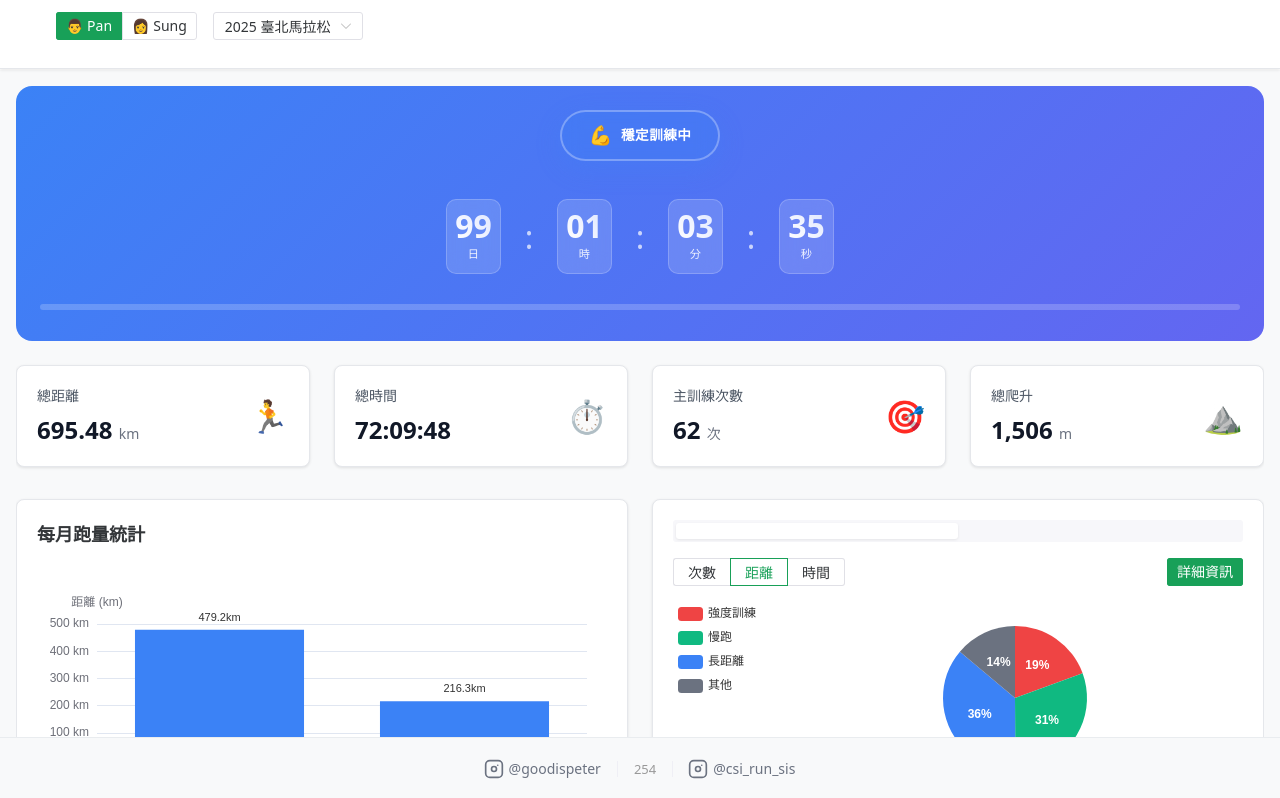
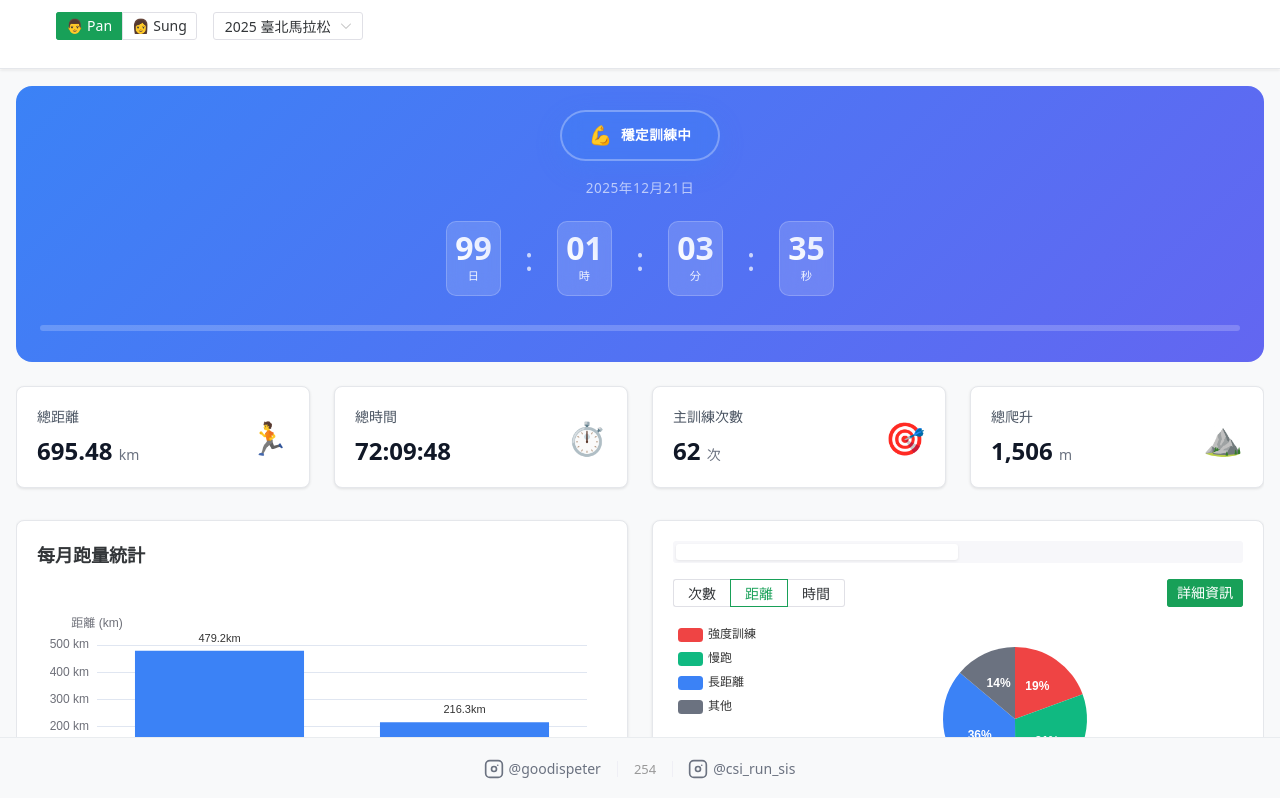
Before and after one commit to goodispeter/training-record, a Vue app: page /pan/2025taipei in a window 1280 px wide. Shown: the top 798 px of the page. Built offline with nearby package versions, Linux system fonts and the light colour scheme.

Commit message:
add time

```diff
--- a/src/components/RaceCountdown.vue
+++ b/src/components/RaceCountdown.vue
@@ -9,6 +9,11 @@
             <span class="status-icon" v-html="statusStyle.icon"></span>
             <span class="status-text">{{ statusStyle.text }}</span>
           </div>
+        </div>
+
+        <!-- 比賽日期顯示 -->
+        <div class="race-date-container">
+          <div class="race-date-text">{{ formattedRaceDate }}</div>
         </div>
 
         <!-- 統一固定高度的顯示區域 -->
@@ -169,8 +174,16 @@ const trainingPhase = computed(() => {
   // 再檢查是否是比賽日當天
   if (isRaceDay.value) return 'raceday'
 
+  const now = currentTime.value
+  const race = new Date(props.raceDate)
+  const diff = race.getTime() - now.getTime()
+  const hoursLeft = diff / (1000 * 60 * 60)
+
+  // 如果剩餘時間小於24小時且不是比賽日當天，就是賽前一日
+  if (hoursLeft > 0 && hoursLeft <= 24 && !isRaceDay.value) return 'prerace'
+
   const days = timeLeft.value.days
-  if (days === 1) return 'prerace' // 賽前一日
+  if (days === 1) return 'prerace' // 賽前一日 (備用邏輯)
   if (days <= 14) return 'taper'
   if (days <= 21) return 'final'
   return 'training'
@@ -190,6 +203,15 @@ const raceLink = computed(() => {
 const raceTime = computed(() => {
   if (!isRaceFinished.value) return null
   return getPersonRaceTime(currentPerson.value, currentTarget.value)
+})
+
+// 格式化比賽日期
+const formattedRaceDate = computed(() => {
+  const raceDate = new Date(props.raceDate)
+  const year = raceDate.getFullYear()
+  const month = raceDate.getMonth() + 1
+  const day = raceDate.getDate()
+  return `${year}年${month}月${day}日`
 })
 
 // 處理完賽旗子點擊
@@ -372,6 +394,21 @@ onUnmounted(() => {
 
 .status-icon {
   font-size: 1.2rem;
+}
+
+/* 比賽日期顯示 */
+.race-date-container {
+  display: flex;
+  justify-content: center;
+  margin-top: 0.5rem;
+}
+
+.race-date-text {
+  font-size: 0.85rem;
+  color: rgba(255, 255, 255, 0.7);
+  font-weight: 400;
+  letter-spacing: 0.5px;
+  opacity: 0.9;
 }
 
 /* 統一顯示區域 */
```
